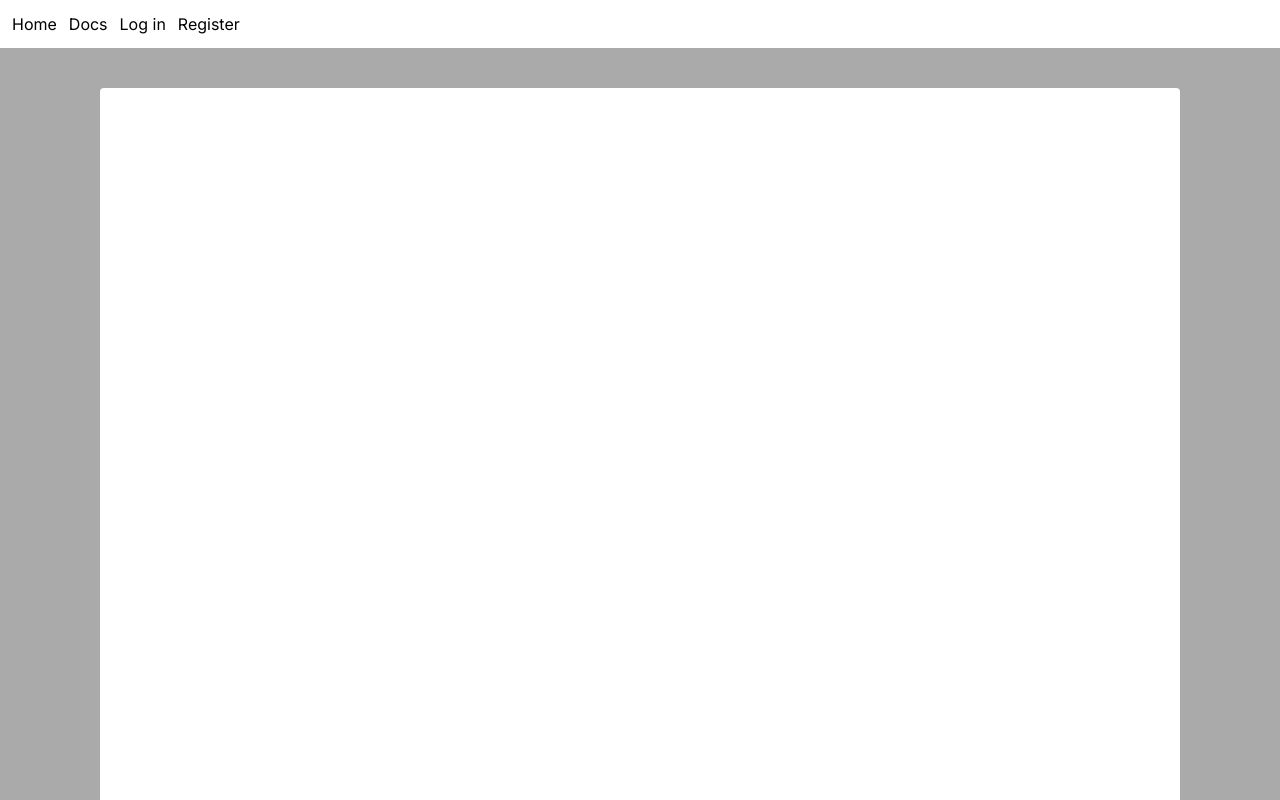
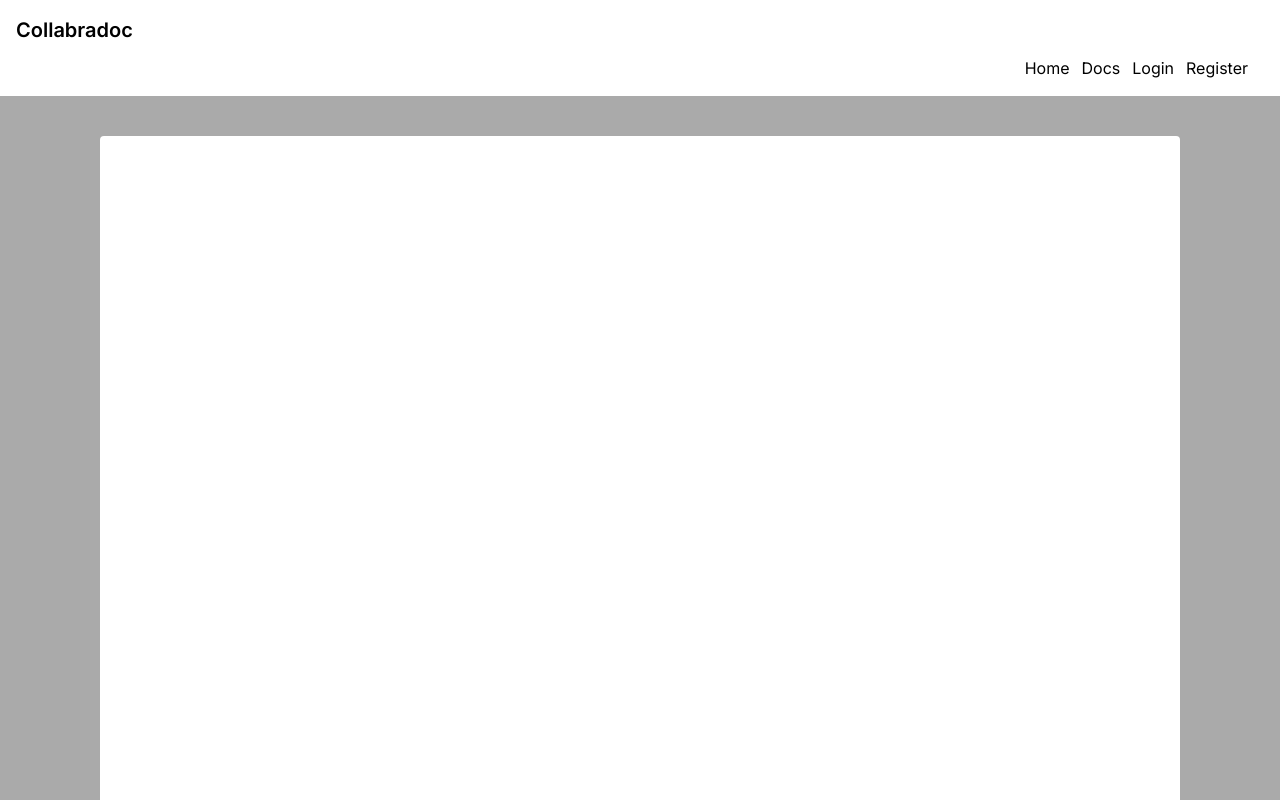
Before and after one commit to darkphotonKN/collabradoc-client, a Next.js app: page / in a window 1280 px wide. Shown: the top 800 px of the page. Built offline with nearby package versions, Linux system fonts and the light colour scheme.

Commit message:
Added header and other styles.

```diff
--- a/src/app/layout.tsx
+++ b/src/app/layout.tsx
@@ -1,7 +1,7 @@
 import type { Metadata } from "next";
 import { Inter } from "next/font/google";
 import "./globals.css";
-import Nav from "@/components/Nav";
+import Header from "@/components/Layout/Header";
 
 const inter = Inter({ subsets: ["latin"] });
 
@@ -18,7 +18,7 @@ export default function RootLayout({
   return (
     <html lang="en">
       <body className={inter.className}>
-        <Nav />
+        <Header />
         <div>{children}</div>
       </body>
     </html>
--- /dev/null
+++ b/src/components/Layout/Header/index.tsx
@@ -0,0 +1,15 @@
+import Nav from "@/components/Nav";
+import PageTitle from "@/components/PageTitle";
+
+function Header() {
+	return (
+		<div className="p-4">
+			<PageTitle title="Collabradoc" />
+			<div className="flex justify-end">
+				<Nav />
+			</div>
+		</div>
+	);
+}
+
+export default Header;
--- a/src/components/Nav/index.tsx
+++ b/src/components/Nav/index.tsx
@@ -1,10 +1,10 @@
 import { navData } from "@/data/nav";
 import Link from "next/link";
 
-const Nav = () => {
+function Nav() {
   return (
     <>
-			<nav className="p-3">
+      <nav className="mt-3 mr-4">
         <ul className="flex gap-3">
           {navData.map((navItem) => (
             <li
@@ -19,6 +19,6 @@ const Nav = () => {
       </nav>
     </>
   );
-};
+}
 
 export default Nav;
--- /dev/null
+++ b/src/components/PageTitle/index.tsx
@@ -0,0 +1,9 @@
+type PageTitleProps = {
+	title: string;
+};
+
+function PageTitle({ title }: PageTitleProps) {
+	return <div className="text-xl font-semibold">{title}</div>;
+}
+
+export default PageTitle;
--- a/src/data/nav.ts
+++ b/src/data/nav.ts
@@ -15,7 +15,7 @@ export const navData: NavData = [
     link: "/docs",
   },
   {
-    name: "Log in",
+    name: "Login",
     link: "/login",
   },
   {
```
Lines whose indentation alone changed are shown as unchanged.
